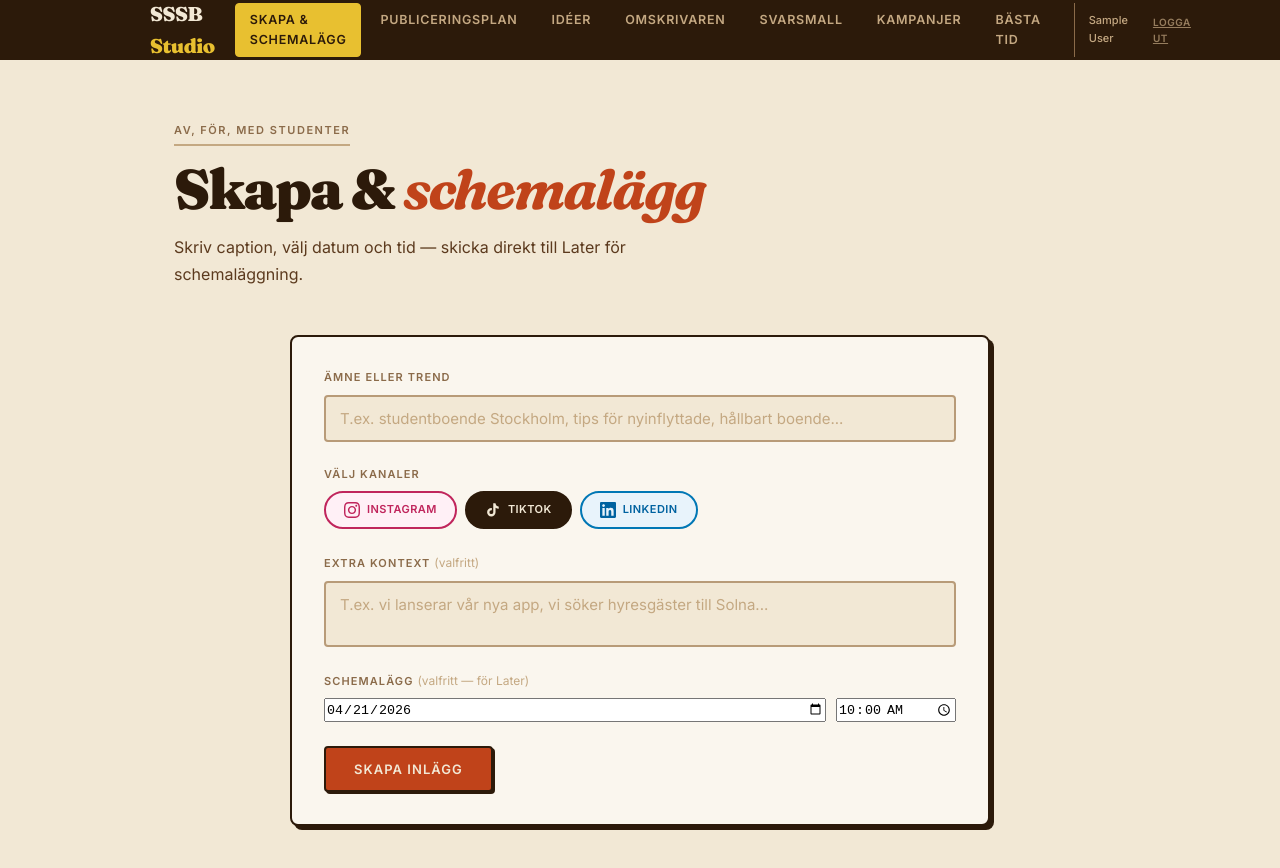
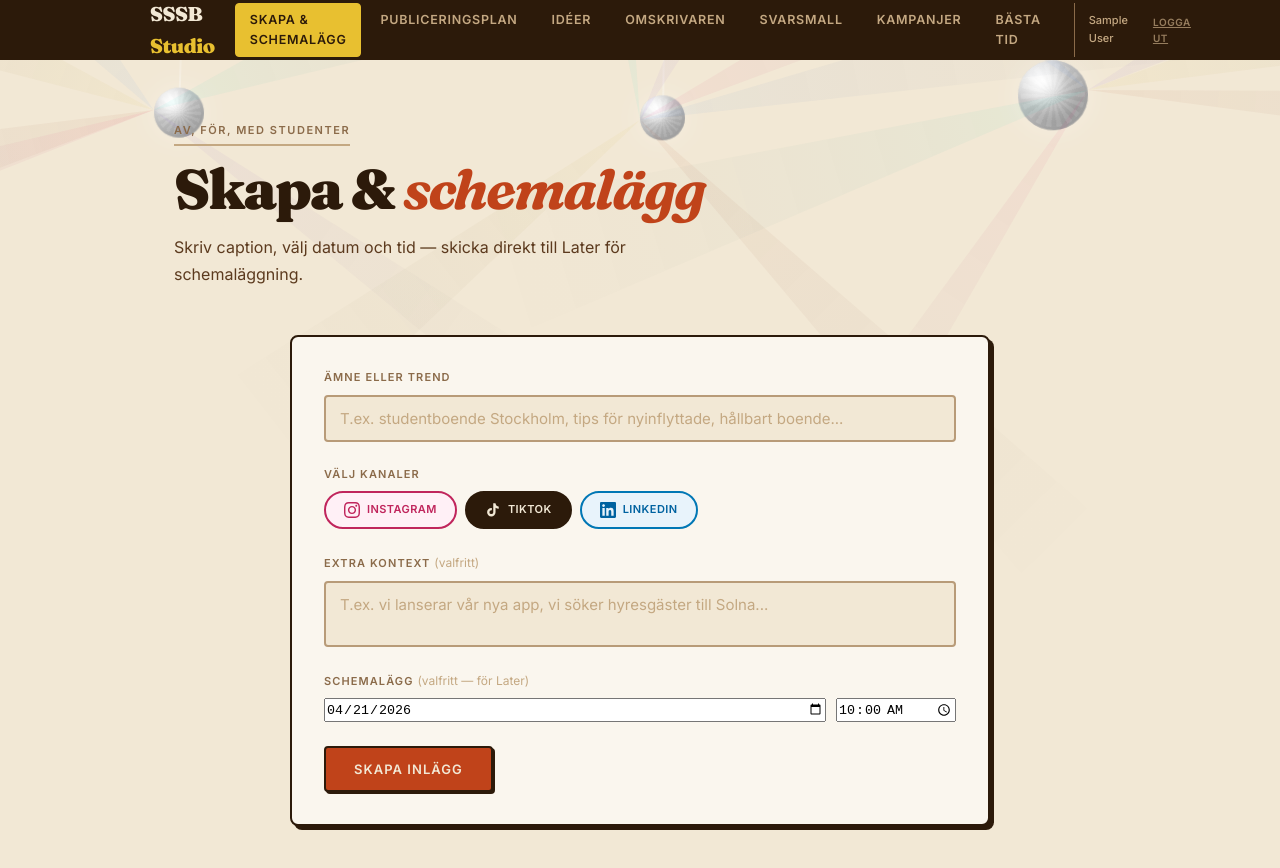
Before and after one commit to Fanny-forsberg/sssb-studio, a plain HTML site: page index.html in a window 1280 px wide. Drawn offline with nearby package versions, Linux system fonts and the light colour scheme; no server answers; sample sign-in values are in the browser's storage; animation ran at ten frames a second.

Commit message:
Add disco balls with animated light beams to landing page
Three disco balls hanging from the top with:
- Reflective gradient surface with spinning facets
- Gentle swaying animation
- Animated light beams in SSSB colors sweeping across the page
- All behind main content (z-index layered)

Co-Authored-By: Claude Sonnet 4.6 <noreply@anthropic.com>

```diff
--- a/index.html
+++ b/index.html
@@ -25,6 +25,71 @@
       </nav>
     </div>
   </header>
+
+  <!-- Disco balls -->
+  <div class="disco-container" id="disco-container">
+    <div class="disco-ball disco-1"><div class="disco-shine"></div></div>
+    <div class="disco-ball disco-2"><div class="disco-shine"></div></div>
+    <div class="disco-ball disco-3"><div class="disco-shine"></div></div>
+    <canvas class="disco-lights" id="disco-lights"></canvas>
+  </div>
+
+  <style>
+    .disco-container {
+      position: fixed; inset: 0; pointer-events: none; z-index: 0; overflow: hidden;
+    }
+    .disco-ball {
+      position: absolute;
+      width: 60px; height: 60px;
+      border-radius: 50%;
+      background: radial-gradient(circle at 35% 30%, #fff 0%, #ddd 20%, #aaa 50%, #888 70%, #666 100%);
+      box-shadow: 0 0 30px rgba(255,255,255,.3), inset 0 0 15px rgba(255,255,255,.5);
+      animation: discoSway 4s ease-in-out infinite;
+    }
+    .disco-ball::before {
+      content: '';
+      position: absolute; inset: 3px;
+      border-radius: 50%;
+      background:
+        repeating-conic-gradient(
+          rgba(255,255,255,.15) 0deg 10deg,
+          rgba(200,200,200,.1) 10deg 20deg
+        );
+      animation: discoSpin 8s linear infinite;
+    }
+    .disco-ball::after {
+      content: '';
+      position: absolute;
+      top: -80px; left: 50%; width: 2px;
+      height: 80px;
+      background: linear-gradient(to bottom, transparent, rgba(255,255,255,.3));
+      transform: translateX(-50%);
+    }
+    .disco-shine {
+      position: absolute; inset: 0; border-radius: 50%;
+      background: radial-gradient(circle at 30% 25%, rgba(255,255,255,.8) 0%, transparent 40%);
+    }
+
+    .disco-1 { top: 80px; left: 12%; animation-duration: 3.5s; width: 50px; height: 50px; }
+    .disco-2 { top: 60px; right: 15%; animation-duration: 4.5s; animation-delay: .8s; width: 70px; height: 70px; }
+    .disco-3 { top: 90px; left: 50%; animation-duration: 5s; animation-delay: 1.5s; width: 45px; height: 45px; transform: translateX(-50%); }
+
+    @keyframes discoSway {
+      0%, 100% { transform: translateY(0) rotate(-2deg); }
+      50% { transform: translateY(8px) rotate(2deg); }
+    }
+    @keyframes discoSpin {
+      to { transform: rotate(360deg); }
+    }
+
+    .disco-lights {
+      position: fixed; inset: 0; pointer-events: none; z-index: 0;
+    }
+
+    /* Make main content sit above disco */
+    main { position: relative; z-index: 1; }
+    header { z-index: 100; }
+  </style>
 
   <main>
     <section class="hero">
@@ -111,6 +176,88 @@
     const tomorrow = new Date();
     tomorrow.setDate(tomorrow.getDate() + 1);
     document.getElementById('schedule-date').value = tomorrow.toISOString().split('T')[0];
+
+    // Disco light beams
+    (function() {
+      const canvas = document.getElementById('disco-lights');
+      if (!canvas) return;
+      const ctx = canvas.getContext('2d');
+
+      function resize() {
+        canvas.width = window.innerWidth;
+        canvas.height = window.innerHeight;
+      }
+      resize();
+      window.addEventListener('resize', resize);
+
+      const beamColors = [
+        'rgba(192,67,26,.06)',   // red
+        'rgba(232,192,48,.06)',  // yellow
+        'rgba(255,0,110,.05)',   // pink
+        'rgba(0,245,212,.05)',   // turquoise
+        'rgba(131,56,236,.05)', // purple
+        'rgba(58,134,255,.05)'  // blue
+      ];
+
+      const balls = [
+        { x: 0.12, y: 80 },
+        { x: 0.85, y: 60 },
+        { x: 0.50, y: 90 }
+      ];
+
+      const beams = [];
+      balls.forEach((ball, bi) => {
+        for (let i = 0; i < 6; i++) {
+          beams.push({
+            ballIndex: bi,
+            angle: (i / 6) * Math.PI * 2,
+            speed: 0.003 + Math.random() * 0.004,
+            length: 400 + Math.random() * 300,
+            width: 30 + Math.random() * 40,
+            color: beamColors[i % beamColors.length],
+            offset: Math.random() * Math.PI * 2
+          });
+        }
+      });
+
+      function animate() {
+        requestAnimationFrame(animate);
+        ctx.clearRect(0, 0, canvas.width, canvas.height);
+
+        const t = performance.now() * 0.001;
+
+        beams.forEach(beam => {
+          const ball = balls[beam.ballIndex];
+          const bx = canvas.width * ball.x;
+          const by = ball.y + 30;
+          const angle = beam.angle + t * beam.speed + beam.offset;
+
+          const ex = bx + Math.cos(angle) * beam.length;
+          const ey = by + Math.sin(angle) * beam.length;
+
+          const grad = ctx.createLinearGradient(bx, by, ex, ey);
+          grad.addColorStop(0, beam.color);
+          grad.addColorStop(1, 'transparent');
+
+          ctx.save();
+          ctx.beginPath();
+          ctx.moveTo(bx, by);
+
+          const perpX = Math.cos(angle + Math.PI / 2) * beam.width;
+          const perpY = Math.sin(angle + Math.PI / 2) * beam.width;
+
+          ctx.lineTo(ex + perpX, ey + perpY);
+          ctx.lineTo(ex - perpX, ey - perpY);
+          ctx.closePath();
+
+          ctx.fillStyle = grad;
+          ctx.fill();
+          ctx.restore();
+        });
+      }
+
+      animate();
+    })();
   </script>
 </body>
 </html>
```
